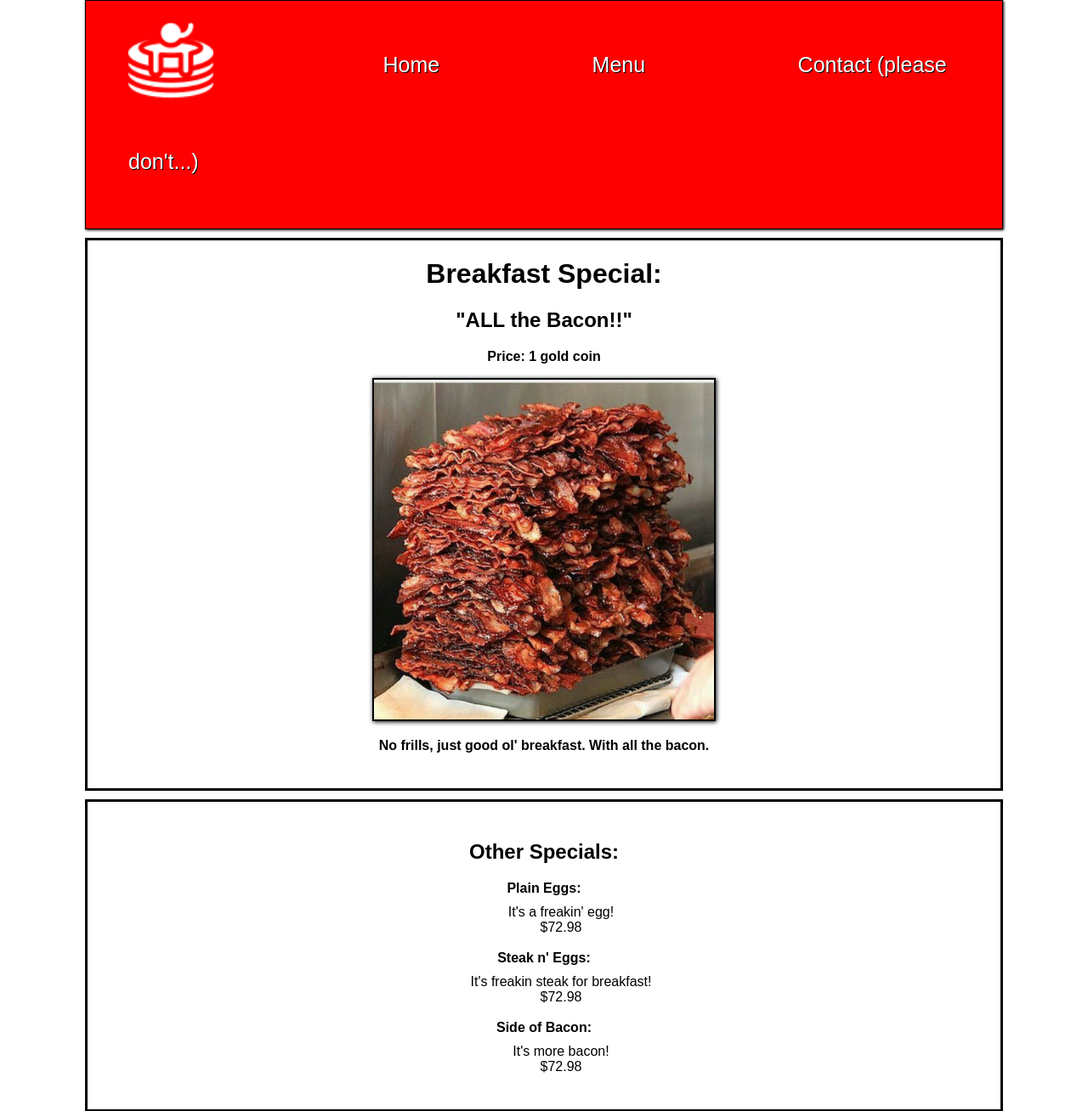
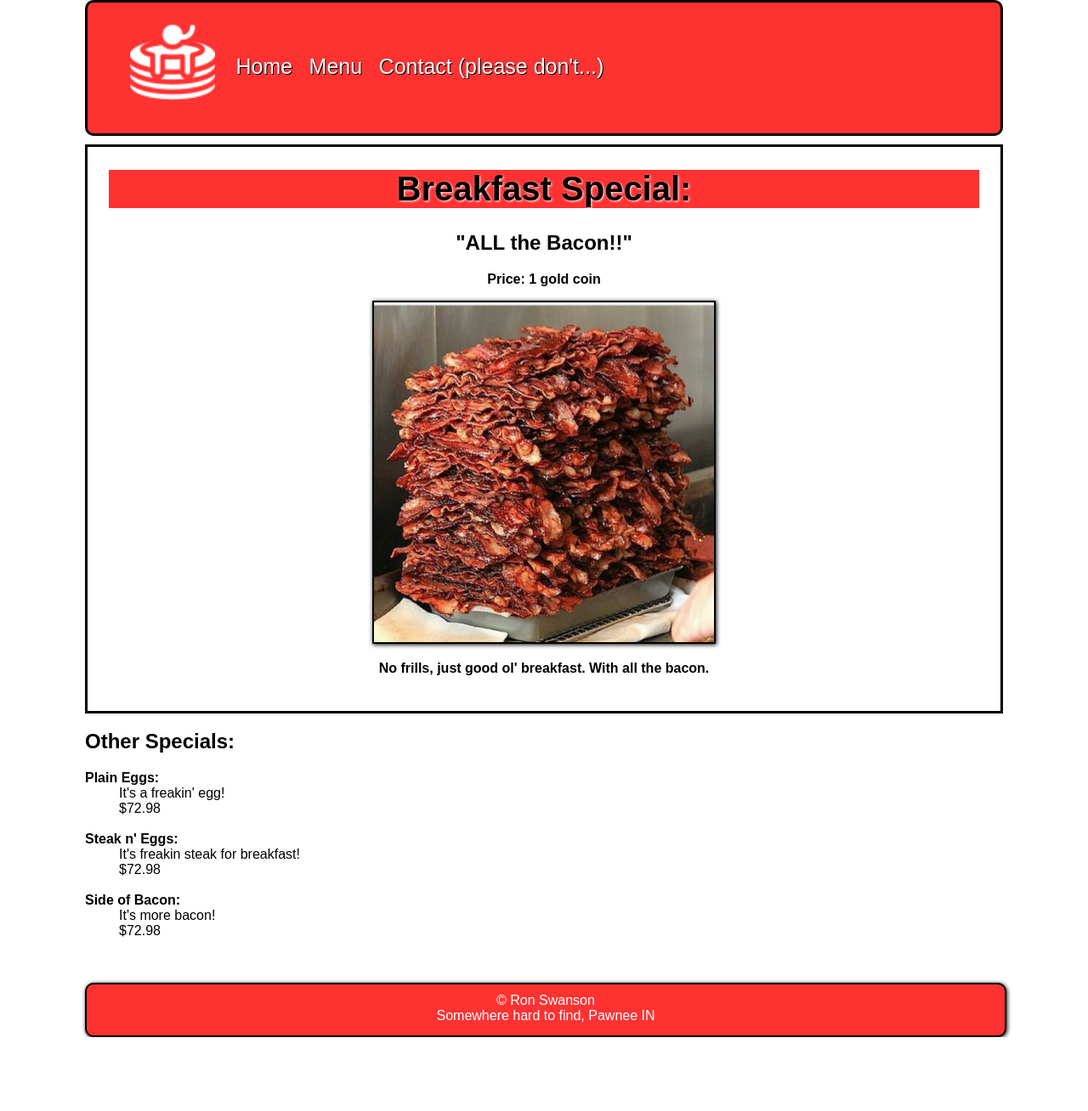
Before and after one commit to Chase00/SwansonDiner, a plain HTML site: page index.html in a window 1280 px wide. Shown: the top 1308 px of the page at 85% size. After the commit the page ends 1221 px from the top, so only its background shows below. Drawn offline with Linux system fonts and the light colour scheme.

Commit message:
chase updates

```diff
--- a/styles.css
+++ b/styles.css
@@ -1,14 +1,11 @@
-
 html, body {
     font-family: Arial, Helvetica, sans-serif;
  }
-
  body {
     margin: 0 auto;
     margin-left: 100px;
     margin-right: 100px;
  }
-
  #logo {
     display: inline-block;
     vertical-align: top;
@@ -16,73 +13,64 @@ body {
     height: 100px;
     margin-right: 20px;
  }
-
  header {
     border: 1px solid black;
-    background-color: red;
-    box-shadow: 1px 1px 3px black;
+    background-color: rgb(255, 50, 50);
+    border: 3px solid black;
     padding: 20px 50px;
+    border-radius: 10px;
  }
-
  nav {
     display: inline-block;
     line-height: 110px;
  }
-
  nav a {
     text-decoration: none;
-    padding-left: 175px;
+    padding-right: 15px;
     color: white;
     text-shadow: 1px 1px black;
     font-size: 25px;
  }
-
  nav a:hover {
     text-decoration: none;
     color: navy;
     text-shadow: 1px 1px white;
  }
-
  .special {
     padding: 0 25px 25px 25px;
     border: 3px solid black;
     margin-top: 10px;
     text-align: center;
  }
-
-
+ .special h1 {
+    font-size: 40px;
+    text-shadow: 1px 1px 3px rgb(255, 255, 255);
+    background-color: rgb(255, 50, 50);
+ }
  .special p {
     font-weight: bold;
  }
-
-.menu {
+ .otherhalf {
     padding: 25px;
     border: 3px solid black;
     margin-top: 10px;
-    text-align: center;
  }
-
-.menu dt {
-    padding-bottom: 10px;
-}
-
  #bacon {
     height: 400px;
     width: 400px;
     border: 2px solid black;
     box-shadow: 1px 1px 5px black;
  }
-
-
  .footer {
   left: 0;
   bottom: 0;
   height: 50px;
   width: 100%;
-  background-color: red;
+  padding-top: 10px;
+  background-color: rgb(255, 50, 50);
   color: white;
   text-align: center;
   border: 2px solid black;
   box-shadow: 1px 1px 5px black;
-  /*Hello */
+  border-radius: 10px;
  }
```
Lines whose indentation alone changed are shown as unchanged.
